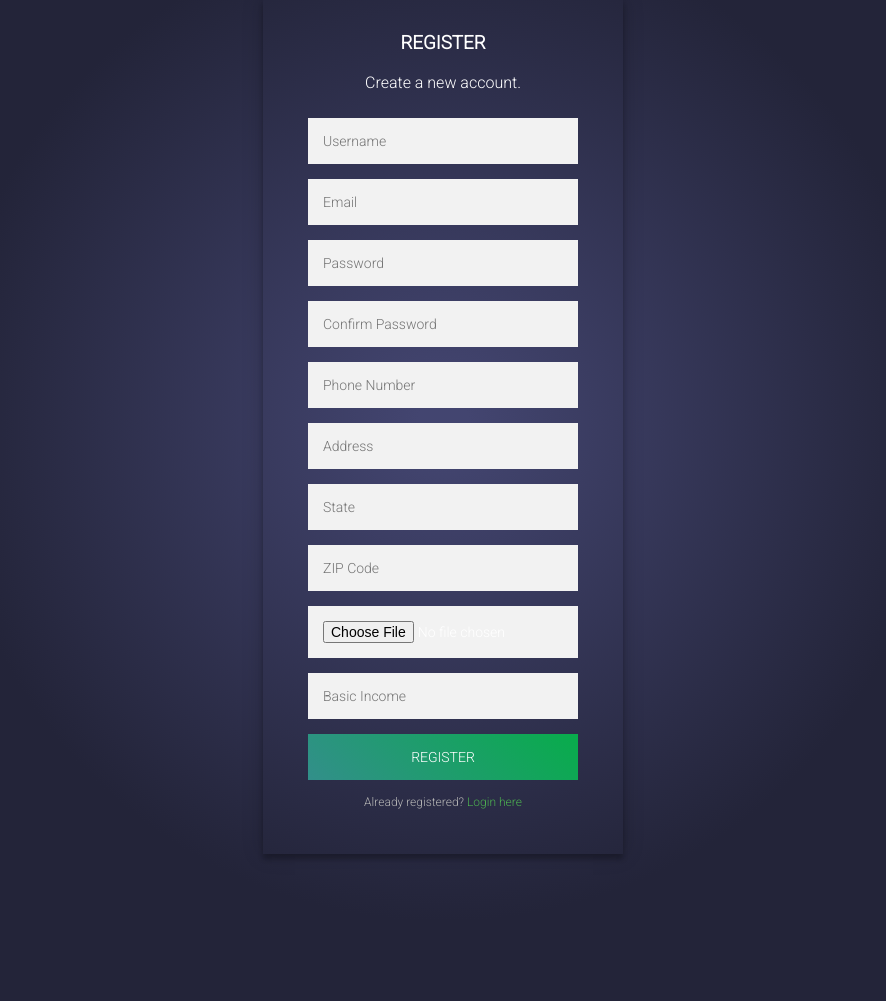
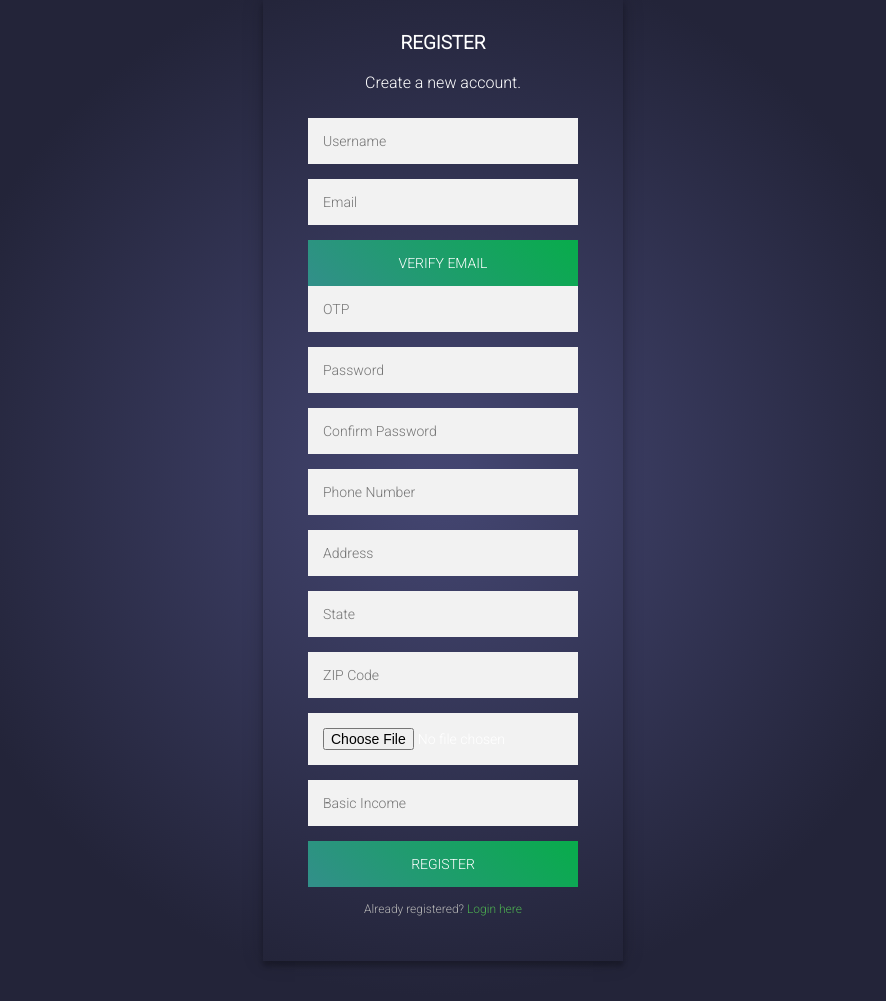
Before and after one commit to Vardhan-Mundada/Binary_Brigade_SGU, a Django app: page /register/ in a window 1280 px wide. Shown: the part 110-1111 px from the top of the page, without its empty margins (197-1083 px from the left). Before the commit the page ends 967 px from the top, so only its background shows below. Run offline with Django 5.2, Linux system fonts and the light colour scheme.

Commit message:
Register Email Verification Done!

```diff
--- a/FinsoProject/main/templates/register.html
+++ b/FinsoProject/main/templates/register.html
@@ -22,7 +22,9 @@ background: radial-gradient(
             <form method="post" class="login-form" action="{% url 'register' %}" enctype="multipart/form-data">
                 {% csrf_token %}
                 <input type="text" name="username" placeholder="Username"/>
-                <input type="email" name="email" placeholder="Email"/>
+                <input type="email" name="email" placeholder="Email" id="email"/>
+                <button type="button" onclick="sendOtp()">Verify Email</button>
+                <input type="text" name="email_verification_otp" placeholder="OTP" id="email-otp" />
                 <input type="password" name="password1" placeholder="Password"/>
                 <input type="password" name="password2" placeholder="Confirm Password"/>
                 <input type="text" name="phone_no" placeholder="Phone Number"/>
@@ -36,5 +38,40 @@ background: radial-gradient(
             </form>
         </div>
     </div>
+
+    <!-- Modal for OTP sent confirmation -->
+    <div id="otpModal" class="modal" style="display: none;">
+        <div class="modal-content">
+            <span class="close" onclick="closeModal()">&times;</span>
+            <p>OTP has been sent to your email. Please check your inbox and enter the OTP to verify.</p>
+        </div>
+    </div>
+
+    <script>
+        function sendOtp() {
+            const email = document.getElementById('email').value;
+            fetch('{% url 'send_otp_email' %}', {
+                method: 'POST',
+                headers: {
+                    'Content-Type': 'application/x-www-form-urlencoded',
+                    'X-CSRFToken': '{{ csrf_token }}'
+                },
+                body: new URLSearchParams({
+                    'email': email
+                })
+            }).then(response => response.json())
+              .then(data => {
+                  if (data.status === 'success') {
+                      document.getElementById('otpModal').style.display = 'block';
+                  } else {
+                      alert('Failed to send OTP');
+                  }
+              });
+        }
+
+        function closeModal() {
+            document.getElementById('otpModal').style.display = 'none';
+        }
+    </script>
 </body>
 </html>
--- a/FinsoProject/main/urls.py
+++ b/FinsoProject/main/urls.py
@@ -8,4 +8,5 @@ urlpatterns=[
     path('login/', views.login, name='login'),
     path('logout/', views.logout, name='logout'),
     path('register/', views.register, name='register'),
+    path('send-otp-email/', views.send_otp_email, name='send_otp_email'),
 ]
--- a/FinsoProject/main/views.py
+++ b/FinsoProject/main/views.py
@@ -6,6 +6,11 @@ from django.contrib.auth.forms import UserCreationForm
 from django.contrib.auth.forms import AuthenticationForm
 from .forms import UserRegistrationForm
 from django.contrib import messages
+from django.core.mail import send_mail
+from django.core.cache import cache
+import random
+import string
+from django.http import JsonResponse
 
 # Create your views here.
 def home(request):
@@ -16,19 +21,40 @@ def user_logout(request):
     logout(request)
     return redirect('home')
 
+#register function
+def generate_otp():
+    return ''.join(random.choices(string.digits, k=6))
+
 def register(request):
     if request.method == 'POST':
         form = UserRegistrationForm(request.POST, request.FILES)
-        if form.is_valid():
+        email = request.POST.get('email')
+        if form.is_valid() and request.POST.get('email_verification_otp') == cache.get(f'email_otp_{email}'):
             user = form.save()
             auth_login(request, user)
             messages.success(request, 'Registration successful.')
+            cache.delete(f'email_otp_{email}')
             return redirect('home')
         else:
-            messages.error(request, 'Please correct the errors below.')
+            messages.error(request, 'Invalid OTP or form data.')
     else:
         form = UserRegistrationForm()
     return render(request, 'register.html', {'form': form})
+
+def send_otp_email(request):
+    if request.method == 'POST':
+        email = request.POST.get('email')
+        otp = generate_otp()
+        cache.set(f'email_otp_{email}', otp, timeout=300)  # OTP valid for 5 minutes
+        send_mail(
+            'Your Email Verification OTP',
+            f'Your OTP is {otp}',
+            'vardhanbot31@gmail.com',
+            [email],
+            fail_silently=False,
+        )
+        return JsonResponse({'status': 'success'})
+    return JsonResponse({'status': 'error'}, status=400)
 
 def login(request):
     if request.method == 'POST':
```
Also changed, not shown: FinsoProject/FinsoProject/settings.py (+10 -0 lines).
